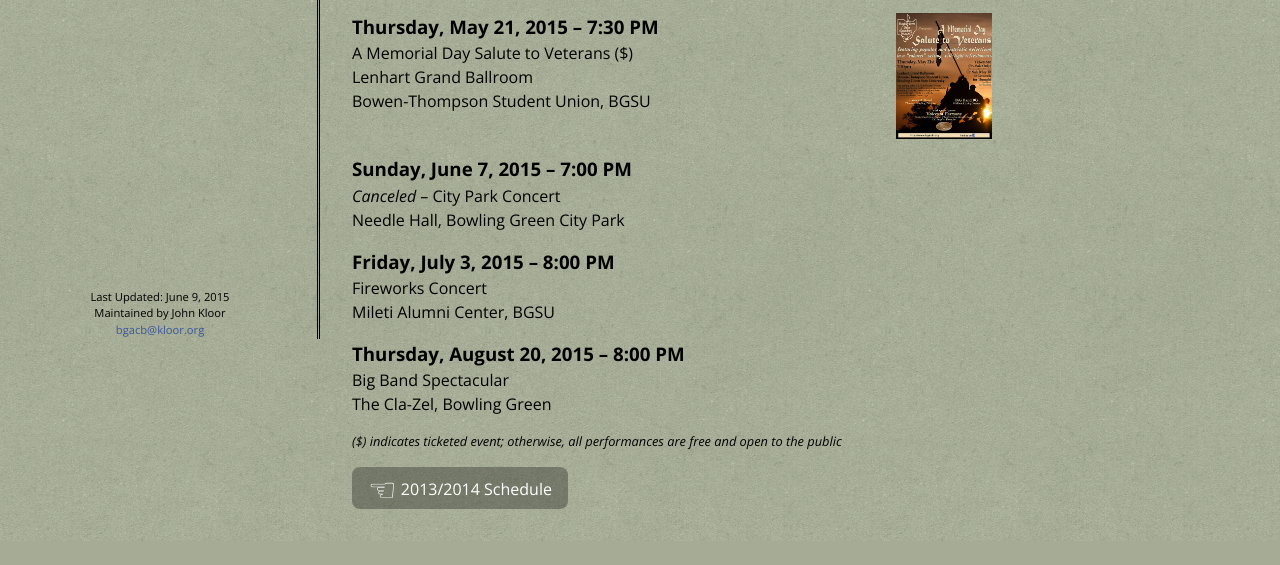
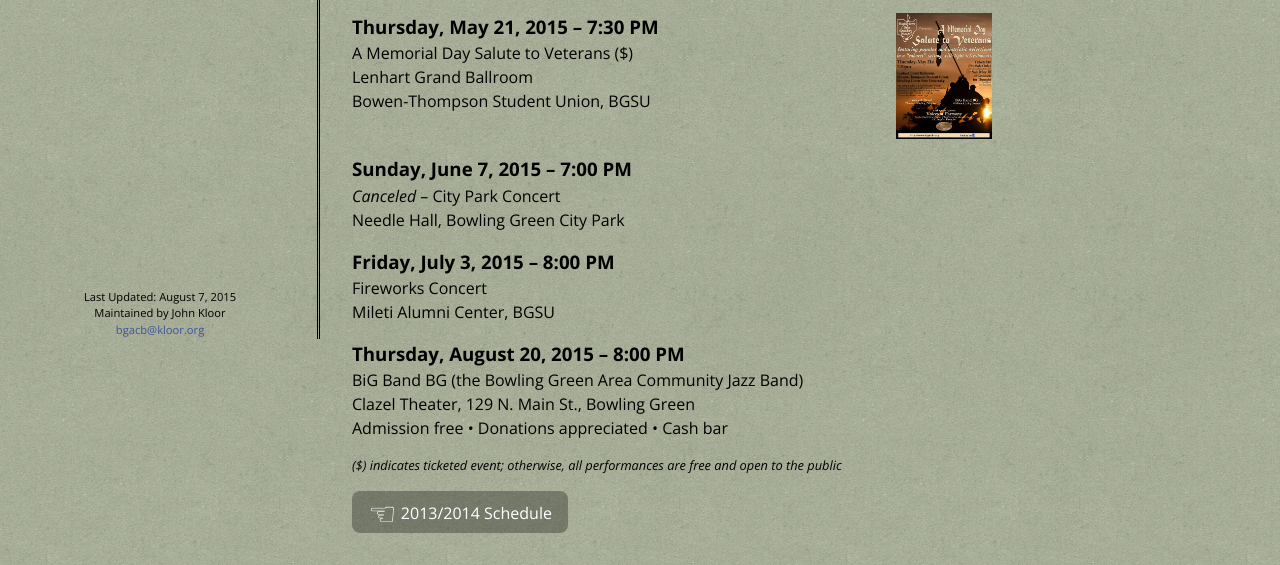
Before and after one commit to bgacb/bgacb.github.io, a plain HTML site: page schedule.html in a window 1280 px wide. Shown: the part 429-994 px from the top of the page. Before the commit the page ends 970 px from the top, so only its background shows below. Drawn offline with nearby package versions, Linux system fonts and the light colour scheme.

Commit message:
Update jazz band concert.

```diff
--- a/schedule.html
+++ b/schedule.html
@@ -67,7 +67,11 @@
 
             <div class="event">
                 <h3><time datetime="2015-08-20T20:00-04:00"><span class="first">Thursday, August 20, 2015</span> 8:00&nbsp;PM</time></h3>
-                <p class="desc">Big Band Spectacular<br>The Cla-Zel, Bowling Green</p>
+                <p class="desc">
+                    BiG Band BG (the Bowling Green Area Community Jazz Band)<br>
+                    Clazel Theater, 129 N. Main St., Bowling Green<br>
+                    Admission free &bull; Donations appreciated &bull; Cash bar
+                </p>
             </div>
 
             <aside><p>($) indicates ticketed event; otherwise, all performances are free and open to the public</p></aside>
@@ -75,7 +79,7 @@
             <p><a href="schedule-2013-2014.html" class="button"><span class="index">&#x261C;</span> 2013/2014 Schedule</a></p>
         </main>
         <footer>
-            Last Updated: June 9, 2015<br>
+            Last Updated: August 7, 2015<br>
             Maintained by John Kloor<br>
             <a href="mailto:bgacb@kloor.org">bgacb@kloor.org</a>
         </footer>
```
